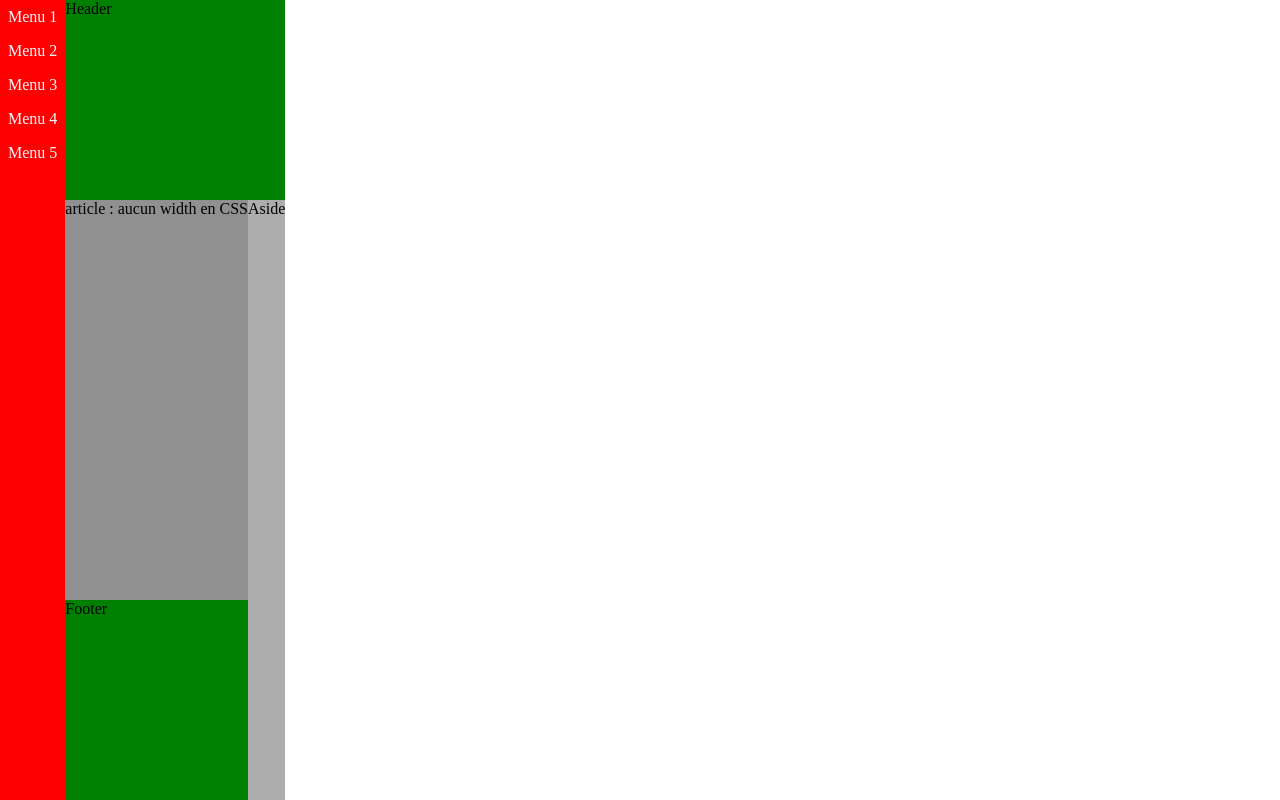
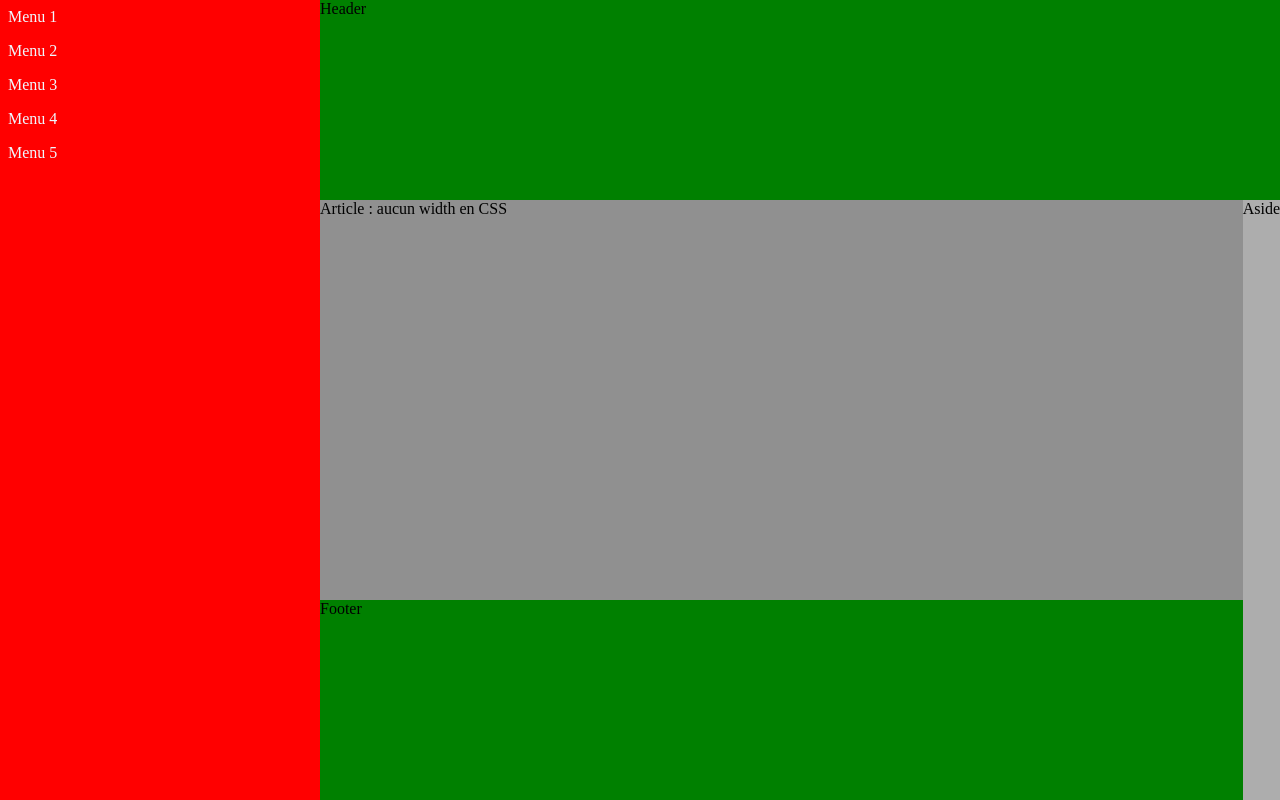
Before and after one commit to Julien-QTX/Exam1-P4, a plain HTML site: page index.html in a window 1280 px wide. Drawn offline with Linux system fonts and the light colour scheme.

Commit message:
Page 1 2

```diff
--- a/index.html
+++ b/index.html
@@ -20,9 +20,9 @@
             <p>Header</p>
         </header>
         <article class="article">
-            <div>
+            <div class="CentreBas">
                 <div class="centre">
-                    <p>article : aucun width en CSS</p>
+                    <p>Article : aucun width en CSS</p>
                 </div>
                 <div class="bas">
                     <p>Footer</p>
--- a/style.css
+++ b/style.css
@@ -12,12 +12,21 @@ body{
     height: 100vh;
     display: flex;
     flex-direction: column;
+    flex: 1;
 }
 
 a{
     margin: 1vh;
     text-decoration: none;
     color: aliceblue;
+}
+
+section{
+    flex: 3;
+}
+
+.CentreBas{
+    flex: 1;
 }
 
 .haut{
```
